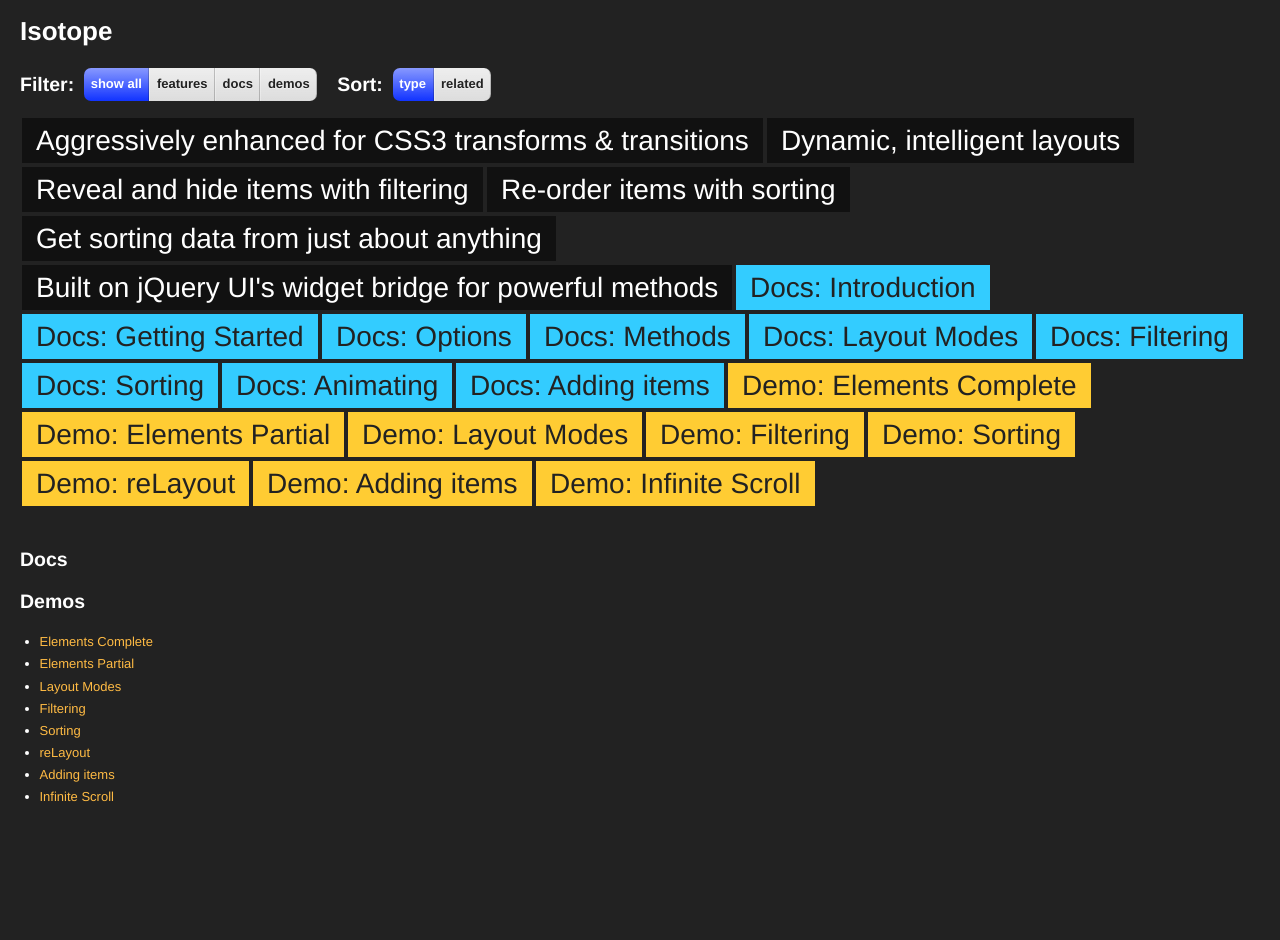
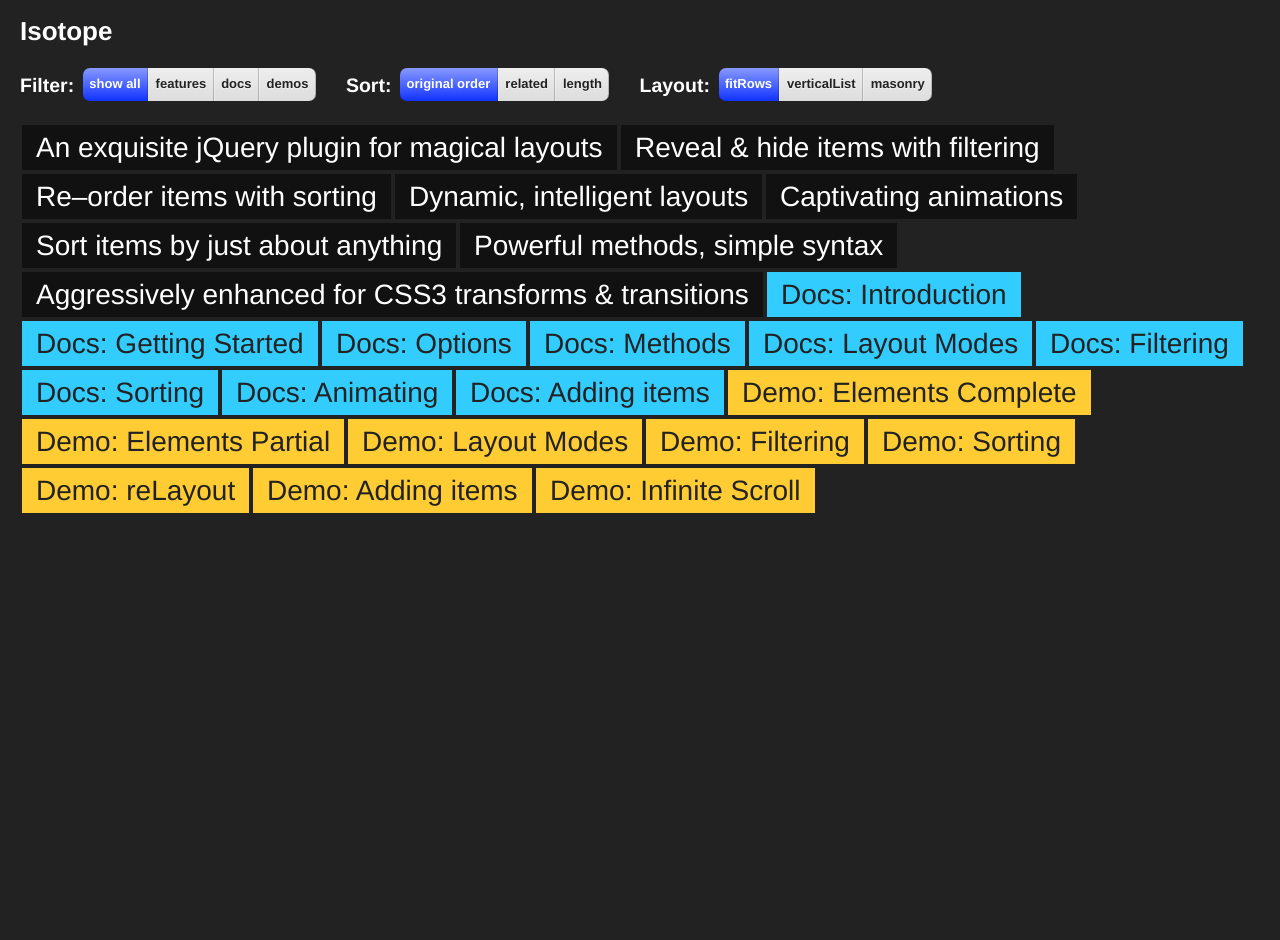
Before and after one commit to metafizzy/isotope, a Jekyll site: the page built from index.html, in a window 1280 px wide. Built offline with Jekyll 4.4.1, drawn with Linux system fonts in a browser that asks for light colours.

Commit message:
docs : index gets more options

```diff
--- a/css/style.css
+++ b/css/style.css
@@ -485,6 +485,13 @@
   background: white;
 }
 
+#super-list.masonry li {
+  width: 216px;
+}
+#super-list.masonry li.feature {
+  width: 436px;
+}
+
 /* >> The Magnificent CLEARFIX: Updated to prevent margin-collapsing on child elements << j.mp/bestclearfix */
 .clearfix:before, .clearfix:after { content: "\0020"; display: block; height: 0; visibility: hidden; }
 .clearfix:after { clear: both; }
--- a/index.html
+++ b/index.html
@@ -16,13 +16,22 @@
       margin-right: 10px;
     }
 
+    #options .option-combo {
+      display: inline-block;
+
+    }
+
     #options h2 {
-      line-height: 32px;
+      line-height: 34px;
       margin-bottom: 0;
+      margin-right: 5px;
+      display: inline-block;
+      vertical-align: top;
     }
 
     #options ul {
       margin-right: 20px;
+      display: inline-block;
     }
   </style>
 
@@ -32,6 +41,7 @@
   <h1>{{ site.name }}</h1>
 
   <section id="options" class="clearfix">
+    <div class="option-combo">
       <h2>Filter:</h2>
       <ul id="filter" class="option-set floated clearfix">
         <li><a href="#show-all" data-filter="*" class="selected">show all</a></li>
@@ -39,20 +49,35 @@
         <li><a href="#docs" data-filter=".doc">docs</a></li>
         <li><a href="#demos" data-filter=".demo">demos</a></li>
       </ul>
+    </div>
+    <div class="option-combo">
       <h2>Sort:</h2>
       <ul id="sort" class="option-set floated clearfix">
-      <li><a href="#type" data-sort="original-order" class="selected">type</a></li>
+        <li><a href="#type" data-sort="original-order" class="selected">original order</a></li>
         <li><a href="#related" data-sort="related">related</a></li>
+        <li><a href="#length" data-sort="length">length</a></li>
       </ul>
+    </div>
+    <div class="option-combo">
+      <h2>Layout: </h2>
+      <ul id="layouts" class="option-set floated clearfix">
+        <li><a href="#fitRows" class="selected">fitRows</a></li>
+        <li><a href="#verticalList">verticalList</a></li>
+        <li><a href="#masonry">masonry</a></li>
+      </ul>
+    </div>
   </section>
 
-  <ul id="super-list">
-    <li class="feature" data-category="feature" data-related="etc"><span>Aggressively enhanced for CSS3 transforms &amp; transitions</span></li>
+  <ul id="super-list" class="fitRows">
+
+    <li class="feature" data-category="feature" data-related="etc"><span>An exquisite jQuery plugin for magical layouts</span></li>
+    <li class="feature" data-category="feature" data-related="filtering"><span>Reveal &amp; hide items with filtering</span></li>
+    <li class="feature" data-category="feature" data-related="sorting"><span>Re&ndash;order items with sorting</span></li>
     <li class="feature" data-category="feature" data-related="layout"><span>Dynamic, intelligent layouts</span></li>
-    <li class="feature" data-category="feature" data-related="filtering"><span>Reveal and hide items with filtering</span></li>
-    <li class="feature" data-category="feature" data-related="sorting"><span>Re-order items with sorting</span></li>
-    <li class="feature" data-category="feature" data-related="sorting"><span>Get sorting data from just about anything</span></li>
-    <li class="feature" data-category="feature" data-related="methods"><span>Built on jQuery UI's widget bridge for powerful methods</span></li>
+    <li class="feature" data-category="feature" data-related="animating"><span>Captivating animations</span></li>
+    <li class="feature" data-category="feature" data-related="sorting"><span>Sort items by just about anything</span></li>
+    <li class="feature" data-category="feature" data-related="methods"><span>Powerful methods, simple syntax</span></li>
+    <li class="feature" data-category="feature" data-related="animating"><span>Aggressively enhanced for CSS3 transforms &amp; transitions</span></li>
     {% for doc in site.categories.docs reversed %}
       <li class="doc" data-category="doc" data-related="{{ doc.related }}"><a href=".{{ doc.url }}">Docs: {{ doc.title }}</a></li>
     {% endfor %}
@@ -61,17 +86,6 @@
     {% endfor %}
   </ul>
 
-
-  <h2>Docs</h2>
-  <ul>
-  </ul>
-
-  <h2>Demos</h2>
-  <ul>
-    {% for demo in site.categories.demos reversed %}
-      <li><a href=".{{ demo.url }}">{{ demo.title }}</a></li>
-    {% endfor %}
-  </ul>
 
   <script src="js/jquery-1.4.4.min.js"></script>
   <script src="src/mini-modernizr.js"></script>
@@ -86,9 +100,15 @@
 
       $list.isotope({
         layoutMode : 'fitRows',
+        masonry : {
+          columnWidth: 220,
+        },
         getSortData : {
           related : function( $elem ) {
             return $elem.attr('data-related');
+          },
+          length : function( $elem ) {
+            return $elem.text().length;
           }
         }
       });
@@ -105,6 +125,16 @@
         return false;
       });
 
+      var currentLayout = 'fitRows';
+
+      $('#layouts a').click(function(){
+        var layoutName = $(this).attr('href').slice(1);
+        $list.removeClass( currentLayout ).addClass( layoutName );
+        currentLayout = layoutName;
+        $list.isotope({ layoutMode : layoutName });
+        return false;
+      });
+
       {% include option-buttons.js %}
 
     });
```
Lines whose indentation alone changed are shown as unchanged.
